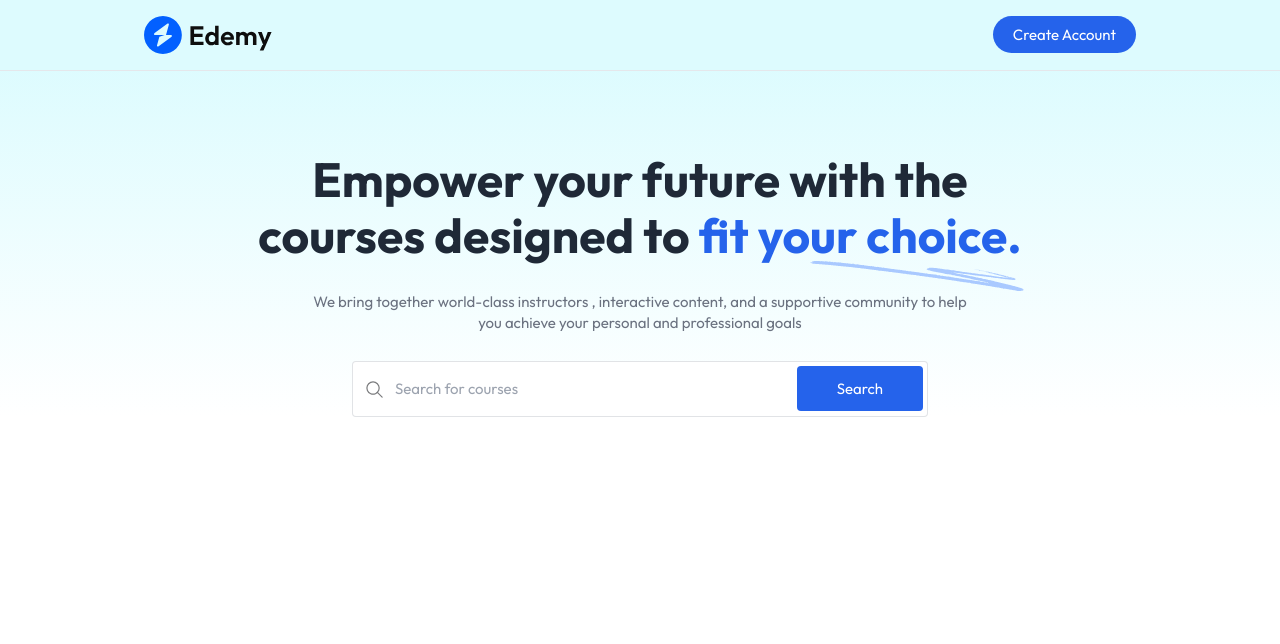
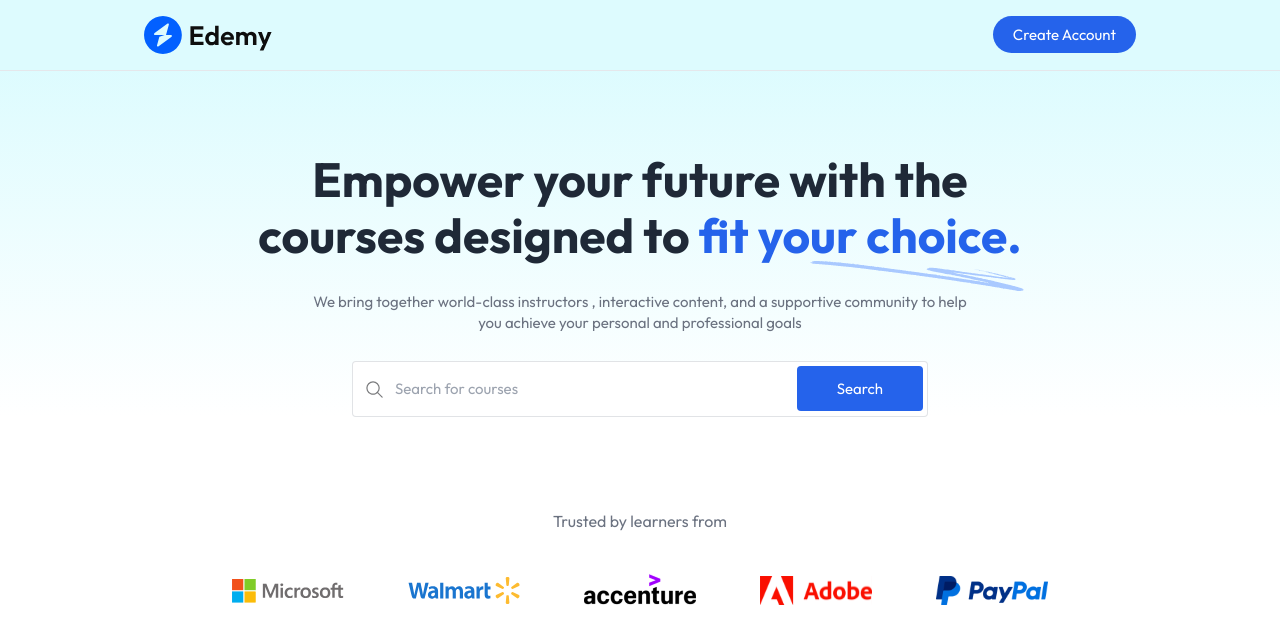
Before and after one commit to mercy-rotich/lms-website, a React (Vite) app in the folder client/: page / in a window 1280 px wide. Shown: the top 644 px of the page. Built offline with nearby package versions, Linux system fonts and the light colour scheme; no server answers; a web font is replaced by a local one.

Commit message:
created the companie section in the homepage

```diff
--- a/client/src/components/student/Companies.jsx
+++ b/client/src/components/student/Companies.jsx
@@ -1,9 +1,17 @@
 import React from 'react'
+import { assets } from '../../assets/assets'
 
 const Companies = () => {
   return (
-    <div>
-      <h1>companies</h1>
+    <div className='pt-16'>
+      <p className='text-base text-gray-500'>Trusted by learners from</p>
+      <div className='flex flex-wrap items-center justify-center gap-6 md:gap-16 md:mt-10 mt-5'>
+        <img src={assets.microsoft_logo} alt="Microsoft" className='w-20 md:w-28'/>
+        <img src={assets.walmart_logo} alt="Walmart" className='w-20 md:w-28'/>
+        <img src={assets.accenture_logo} alt="Accenture" className='w-20 md:w-28'/>
+        <img src={assets.adobe_logo} alt="Adobe" className='w-20 md:w-28'/>
+        <img src={assets.paypal_logo} alt="Paypal" className='w-20 md:w-28'/>
+      </div>
     </div>
   )
 }
--- a/client/src/pages/student/Home.jsx
+++ b/client/src/pages/student/Home.jsx
@@ -1,10 +1,12 @@
 import React from 'react'
 import Hero from '../../components/student/Hero'
+import Companies from '../../components/student/Companies'
 
 const Home = () => {
   return (
     <div className='flex flex-col items-center space-y-7 text-center'>
       <Hero/>
+      <Companies/>
     </div>
   )
 }
```
